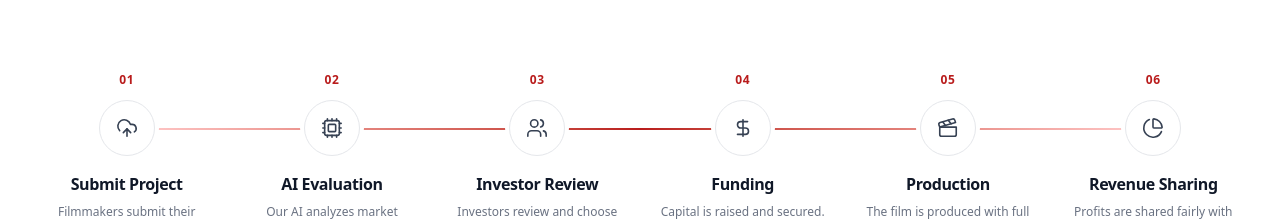
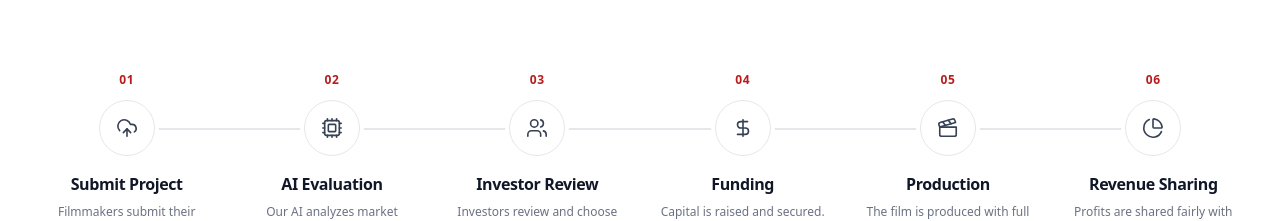
Before and after one commit to ChHashim88/bff3, a Next.js app: page / in a window 1280 px wide. Shown: the part 2348-2569 px from the top of the page. Built offline with nearby package versions, Linux system fonts and the light colour scheme.

Commit message:
style: keep original line color bg-gray-200 in HowItWorks section

```diff
--- a/src/components/sections/HowItWorks.tsx
+++ b/src/components/sections/HowItWorks.tsx
@@ -70,7 +70,7 @@ export default function HowItWorks() {
             whileInView={{ scaleX: 1 }}
             viewport={{ once: true, margin: "-50px" }}
             transition={{ duration: 1.6, ease: [0.16, 1, 0.3, 1] }}
-            className="hidden lg:block absolute top-[56px] left-[calc(100%/12)] right-[calc(100%/12)] h-[2px] bg-gradient-to-r from-red-200 via-[#B91C1C] to-red-200 z-0 origin-left"
+            className="hidden lg:block absolute top-[56px] left-[calc(100%/12)] right-[calc(100%/12)] h-[1.5px] bg-gray-200 z-0 origin-left"
           />
 
           <div className="grid grid-cols-1 sm:grid-cols-2 md:grid-cols-3 lg:grid-cols-6 gap-8 lg:gap-4 relative z-10">
```
